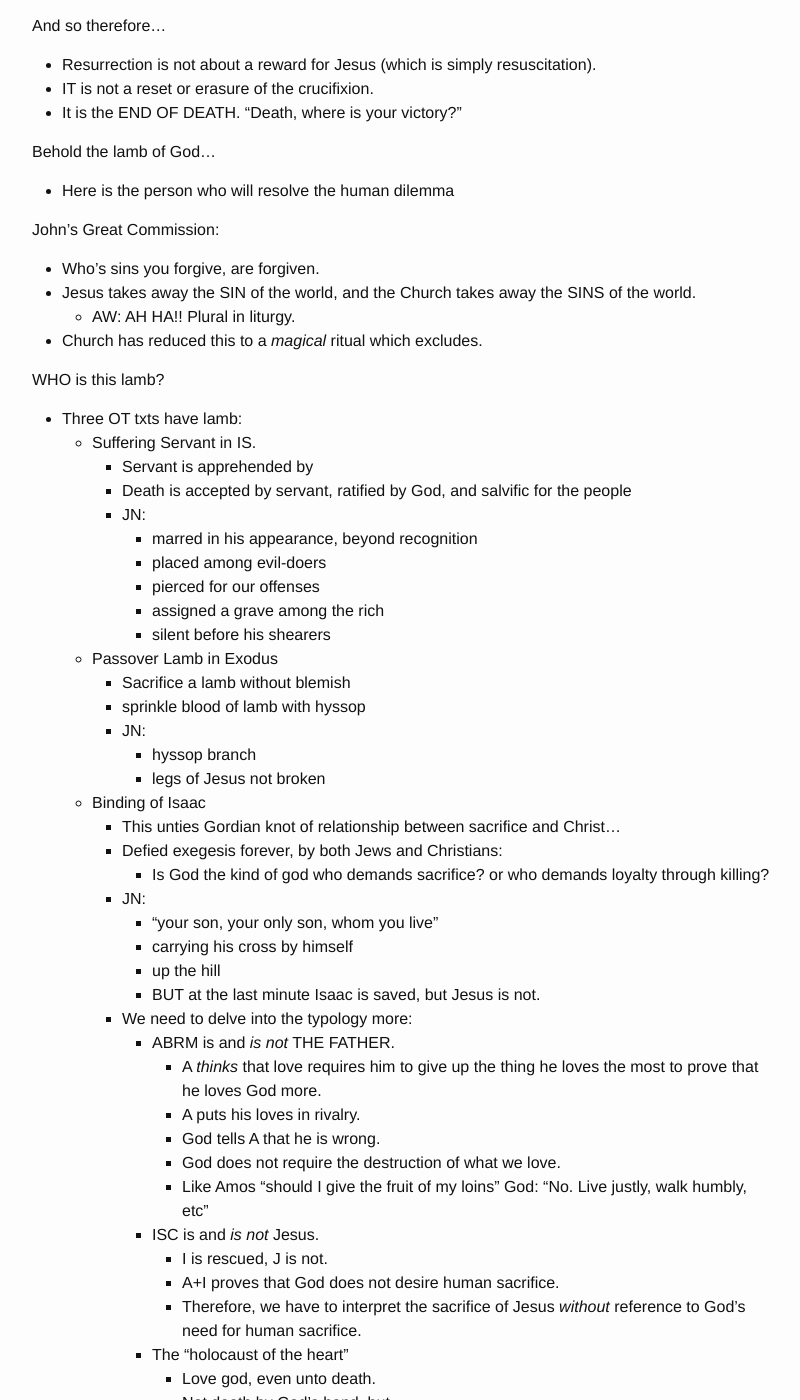
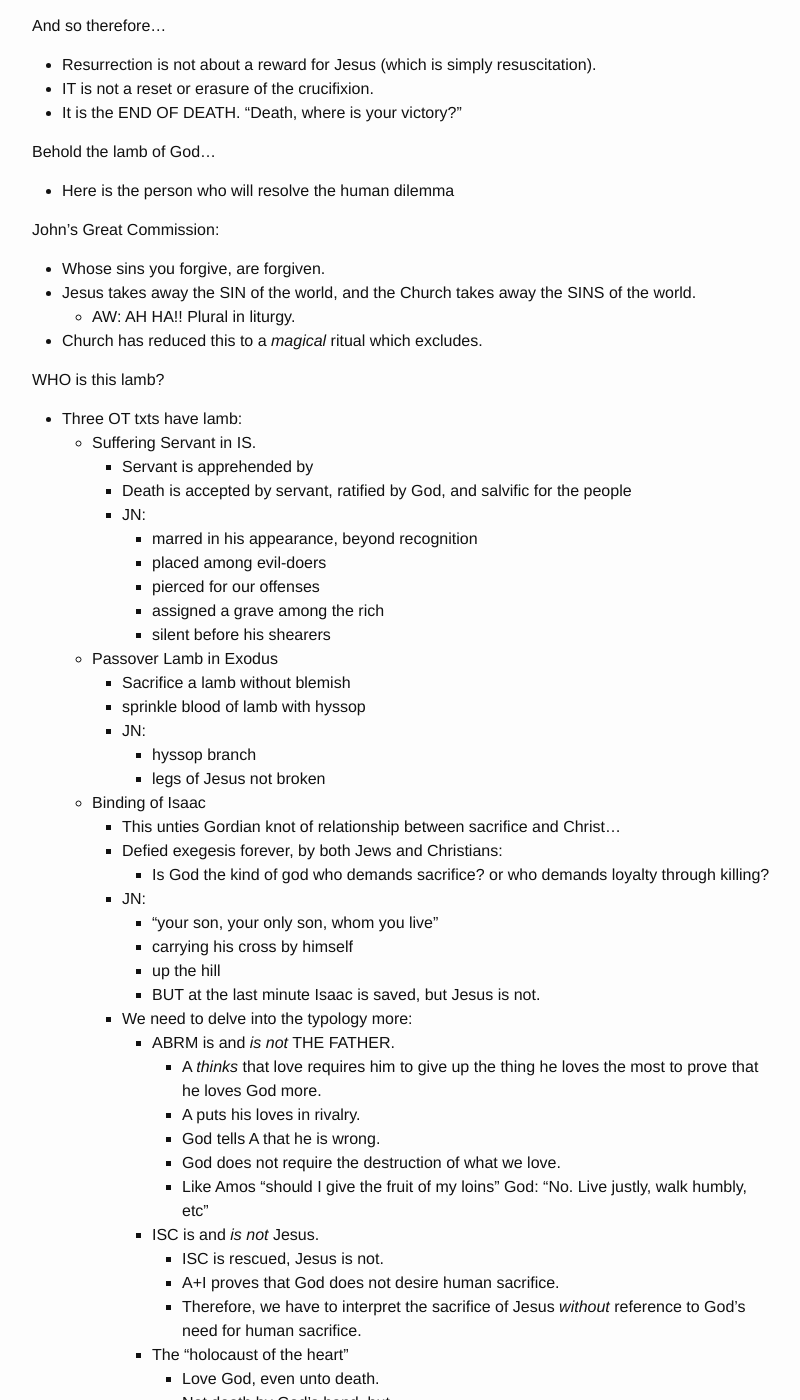
Before and after one commit to adammichaelwood/class-notes, a Jekyll site: the page built from _posts/2015-05-08-john-and-suffering-sandra-schneiders.md, in a window 1280 px wide and 1400 px high, scrolled down 1386 px. Shown: the whole window, without its empty margins (238-1038 px from the left). Built offline with Jekyll 4.4.1, drawn with Linux system fonts in a browser that asks for light colours.

Commit message:
ready to publish

```diff
--- a/_config.yml
+++ b/_config.yml
@@ -3,8 +3,8 @@
 email: adam.michael.wood@gmail.com
 description: > # this means to ignore newlines until "baseurl:"
   Class notes of Adam Wood
-baseurl: "" # the subpath of your site, e.g. /blog/
-url: "http://yourdomain.com" # the base hostname & protocol for your site
+baseurl: "/class-notes/" # the subpath of your site, e.g. /blog/
+url: "http://adammichaelwood.github.io" # the base hostname & protocol for your site
 github_username:  adammichaelwood
 
 # Build settings
--- a/_posts/2015-05-08-john-and-suffering-sandra-schneiders.md
+++ b/_posts/2015-05-08-john-and-suffering-sandra-schneiders.md
@@ -68,7 +68,7 @@
  - Here is the person who will resolve the human dilemma
 
 John's Great Commission:
- - Who's sins you forgive, are forgiven.
+ - Whose sins you forgive, are forgiven.
  - Jesus takes away the SIN of the world, and the Church takes away the SINS of the world.
     - AW: AH HA!! Plural in liturgy.
  - Church has reduced this to a _magical_ ritual which excludes.
@@ -108,11 +108,11 @@
              - God does not require the destruction of what we love.
              - Like Amos "should I give the fruit of my loins" God: "No. Live justly, walk humbly, etc"
           - ISC is and _is not_ Jesus.
-             - I is rescued, J is not.
+             - ISC is rescued, Jesus is not.
              - A+I proves that God does not desire human sacrifice.
              - Therefore, we have to interpret the sacrifice of Jesus _without_ reference to God's need for human sacrifice.
           - The "holocaust of the heart"
-             - Love god, even unto death.
+             - Love God, even unto death.
              - Not death by God's hand, but
              - Death at the hands of humans
 
```
Also changed, not shown: _posts/2015-04-10-john-and-suffering-death-and-gods-delays.md (+1 -1 lines), _posts/2015-04-17-john-and-suffering-mary-martha-lazarus.md (+2 -2 lines).
